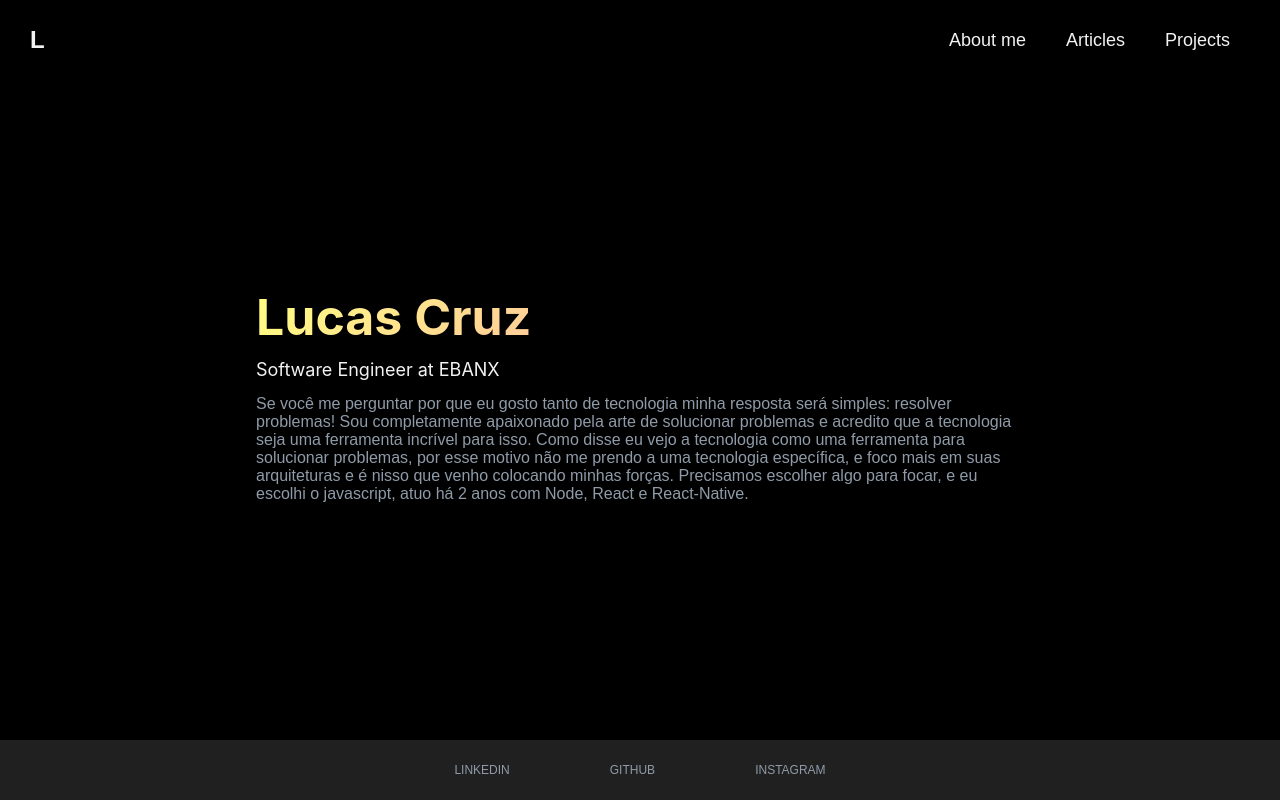
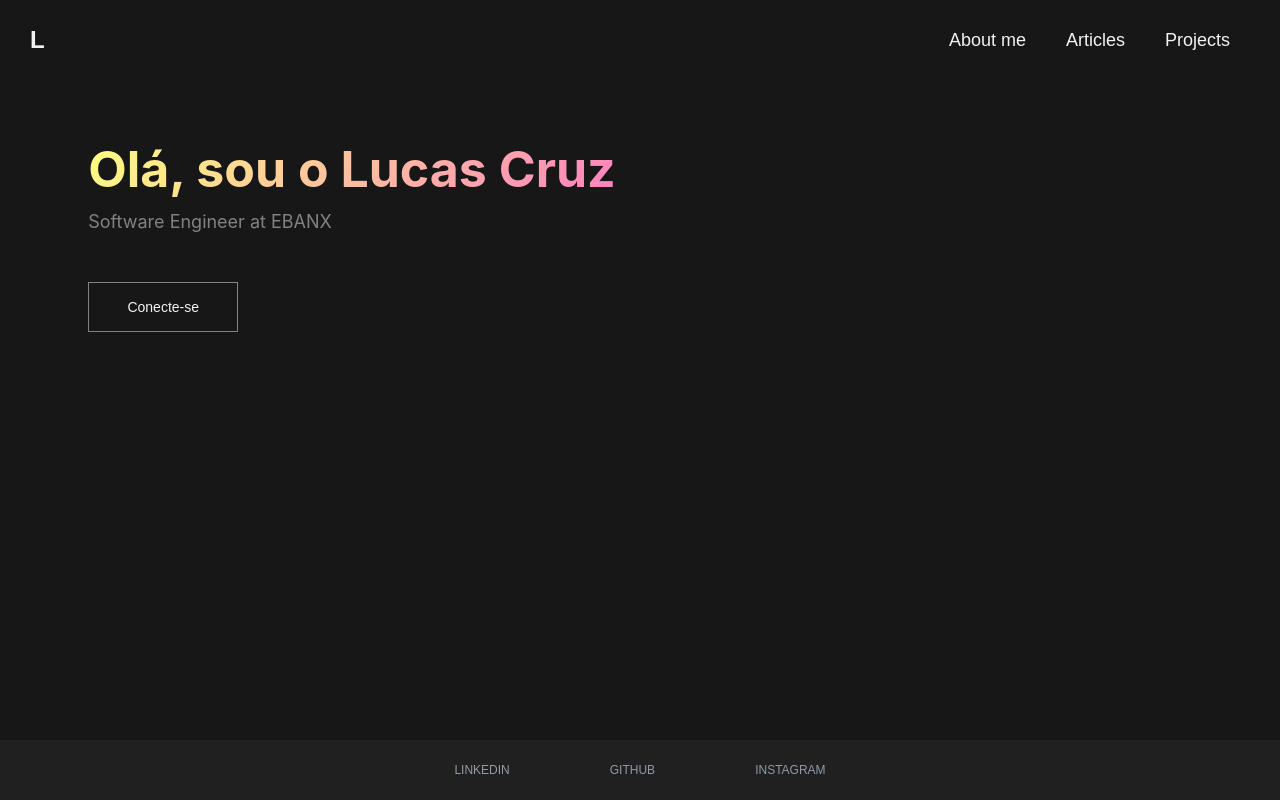
Before and after one commit to lucascruz18/lucascruz.me, a Next.js app: page / in a window 1280 px wide. Built offline with nearby package versions, Linux system fonts and the light colour scheme.

Commit message:
style(home): change names and ajust size

```diff
--- a/src/pages/index.tsx
+++ b/src/pages/index.tsx
@@ -4,27 +4,32 @@ import Head from 'next/head';
 import Header from '../components/Header'
 import Footer from '../components/Footer'
 
-import {Container, Main, Title, SubTitle, Description} from '../styles/pages/Home'
+import {
+  Container,
+  Main,
+  Title,
+  SubTitle,
+  ConectButton,
+  ConectButtonText
+} from '../styles/pages/Home'
 
 export default function Home() {
   return (
     <Container>
       <Head>
-        <title>Lucas Cruz</title>
+        <title>Lucas Cruz | Software Engineer</title>
         <link rel="icon" href="/favicon.ico" />
       </Head>
 
       <Header />
 
       <Main>
-        <Title>Lucas Cruz</Title>
+        <Title>Olá, sou o Lucas Cruz</Title>
         <SubTitle>Software Engineer at EBANX</SubTitle>
-        <Description>
-          Se você me perguntar por que eu gosto tanto de tecnologia minha resposta será simples: resolver problemas!
-          Sou completamente apaixonado pela arte de solucionar problemas e acredito que a tecnologia seja uma ferramenta incrível para isso.
-          Como disse eu vejo a tecnologia como uma ferramenta para solucionar problemas, por esse motivo não me prendo a uma tecnologia específica, e foco mais em suas arquiteturas e é nisso que venho colocando minhas forças.
-          Precisamos escolher algo para focar, e eu escolhi o <a>javascript</a>, atuo há 2 anos com Node, React e React-Native.
-        </Description>
+
+        <ConectButton>
+          <ConectButtonText>Conecte-se</ConectButtonText>
+        </ConectButton>
       </Main>
 
       <Footer />
--- a/src/styles/pages/Home.ts
+++ b/src/styles/pages/Home.ts
@@ -7,16 +7,17 @@ export const Container = styled.div`
   flex-direction: column;
   align-items: center;
   justify-content: space-between;
-  background: #000;
+  background: #171717;
   width: 100%;
 `
 
 export const Main = styled.main`
   display: flex;
+  align-items: start;
+  justify-content: start;
   flex-direction: column;
-  align-items: left;
-  justify-content: center;
-  width: 60%;
+  margin-right: 45%;
+  margin-bottom: 25%;
 `;
 
 export const Title = styled.h1`
@@ -34,7 +35,7 @@ export const Title = styled.h1`
 `
 
 export const SubTitle = styled.p`
-  color: #f2f2f2;
+  color: #828282;
   font-size: 18px;
   text-align: left;
 
@@ -49,3 +50,17 @@ export const Description = styled.p`
 
   margin-top: 15px;
 `;
+
+export const ConectButton = styled.button`
+  width: 150px;
+  height: 50px;
+  background: transparent;
+  border: 1px solid #828282;
+  margin-top: 50px;
+`;
+
+export const ConectButtonText = styled.p`
+  font-size: 14px;
+  color: #f2f2f2;
+  cursor: pointer;
+`;
```
